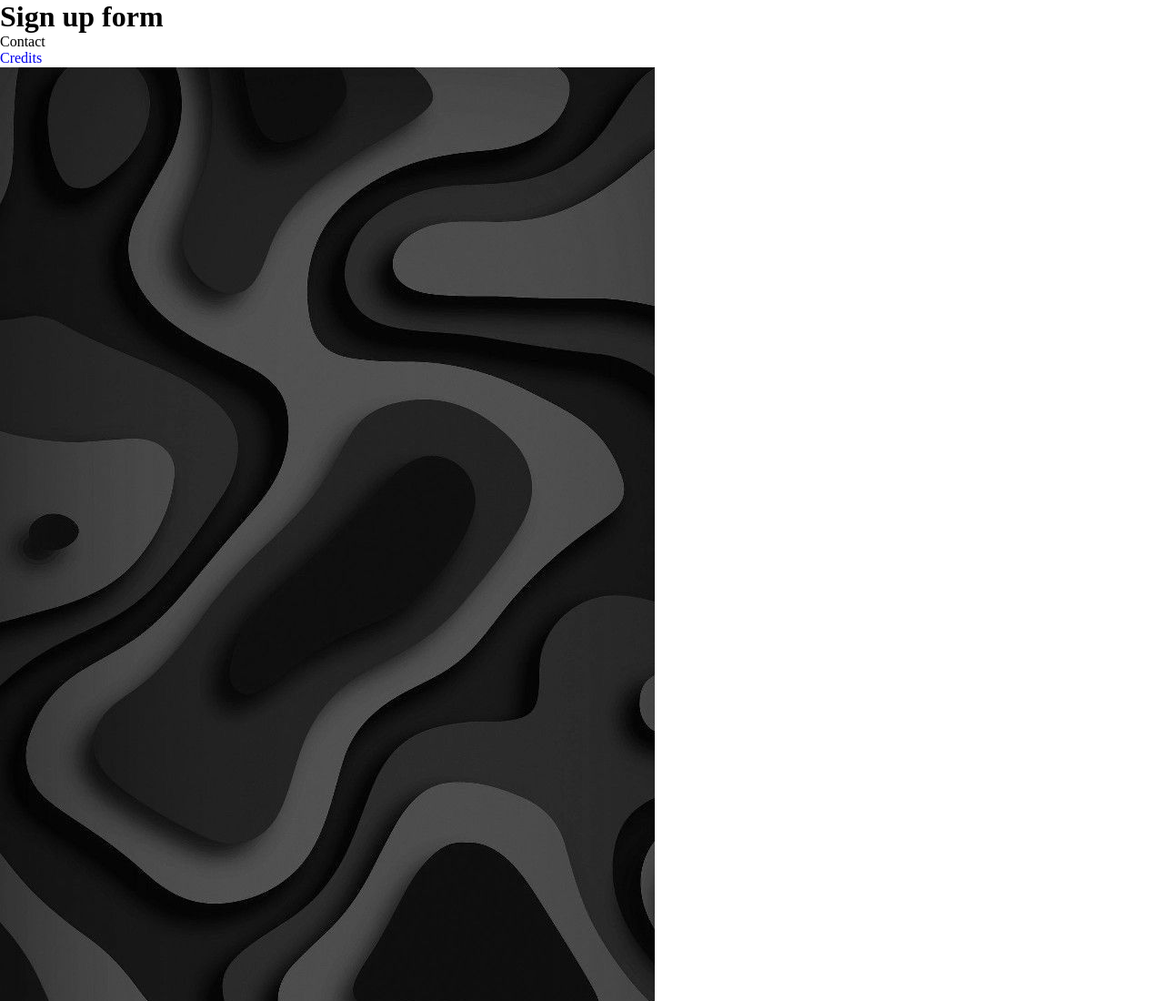
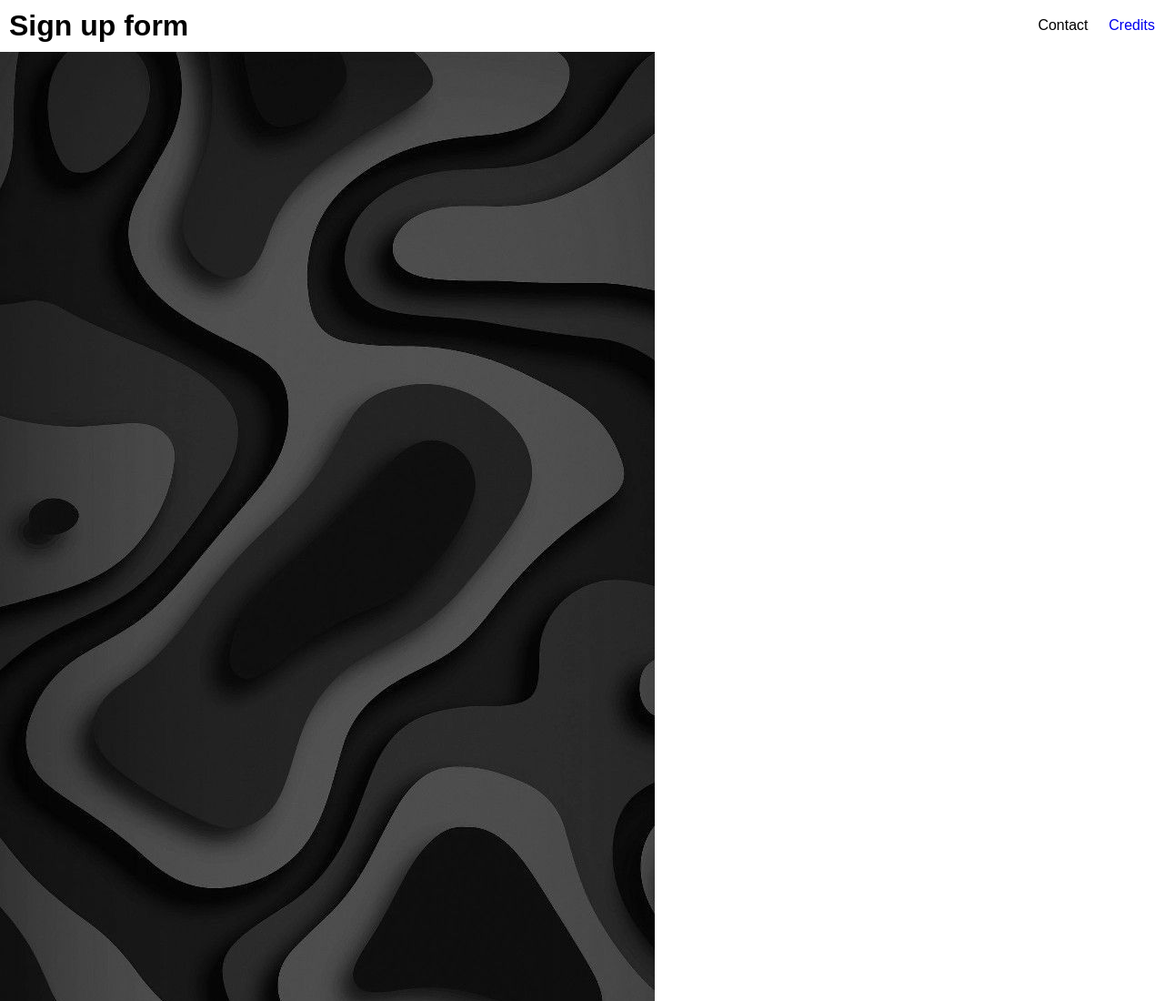
Before and after one commit to zondiMaqina/sign_up_form, a plain HTML site: page index.html in a window 1280 px wide. Shown: the top 1100 px of the page at 91% size. Drawn offline with Linux system fonts and the light colour scheme.

Commit message:
style layout of header body

```diff
--- a/styling_files/styles.css
+++ b/styling_files/styles.css
@@ -6,6 +6,7 @@
   box-sizing: border-box;
   list-style-type: none;
   text-decoration: none;
+  font-family: sans-serif;
 }
 
 /* 4 primary colors */
@@ -19,3 +20,19 @@
   --flex-type: flex;
   --no-style: none;
 }
+
+body{
+  min-height: 100vh;
+}
+
+header{
+  display: var(--flex-type);
+  justify-content: space-between;
+  padding: 10px 10px;
+  align-items: center;
+}
+
+header nav ul{
+  display: flex;
+  column-gap: calc(10px + 1vw);
+}
```
